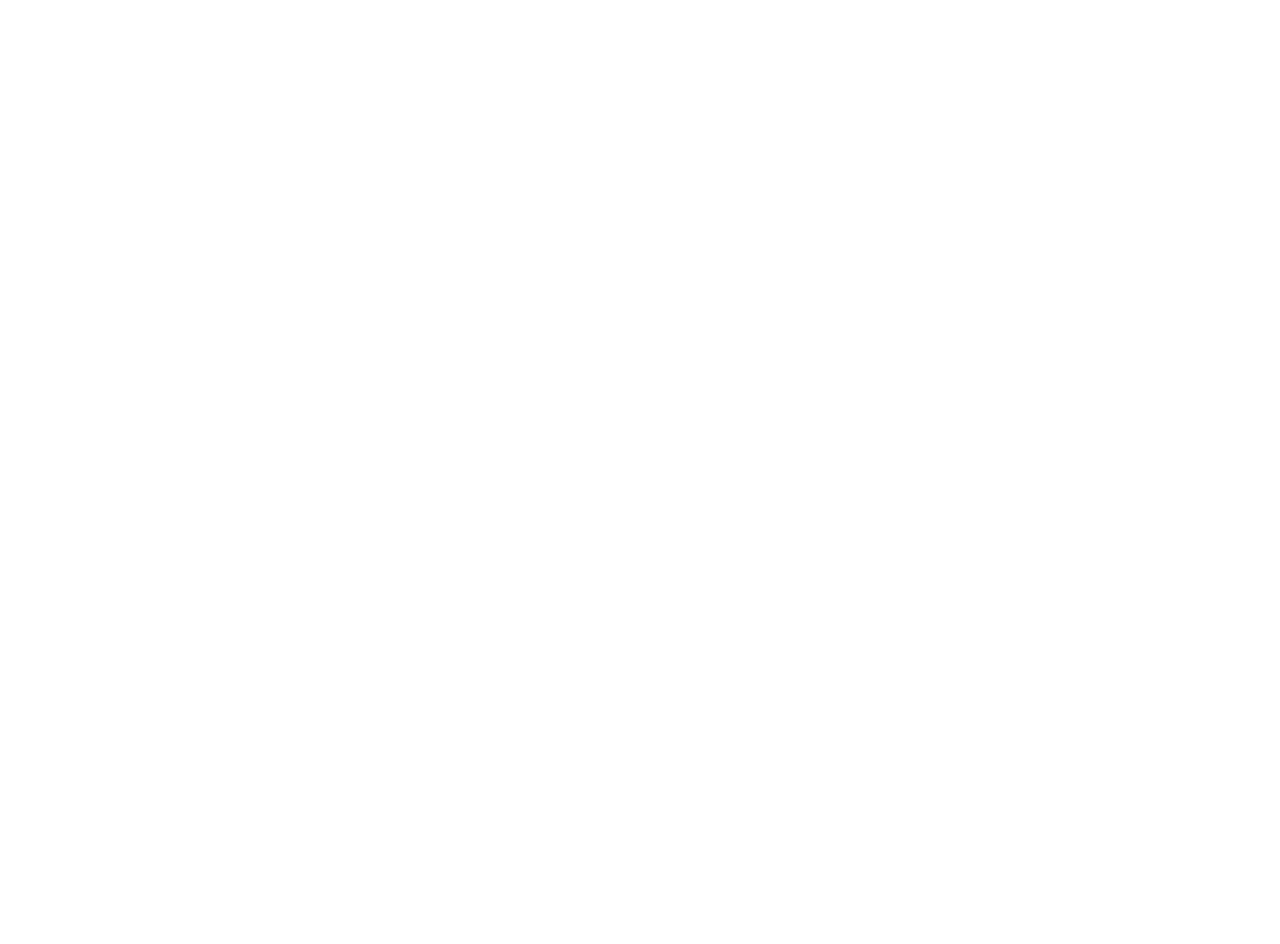
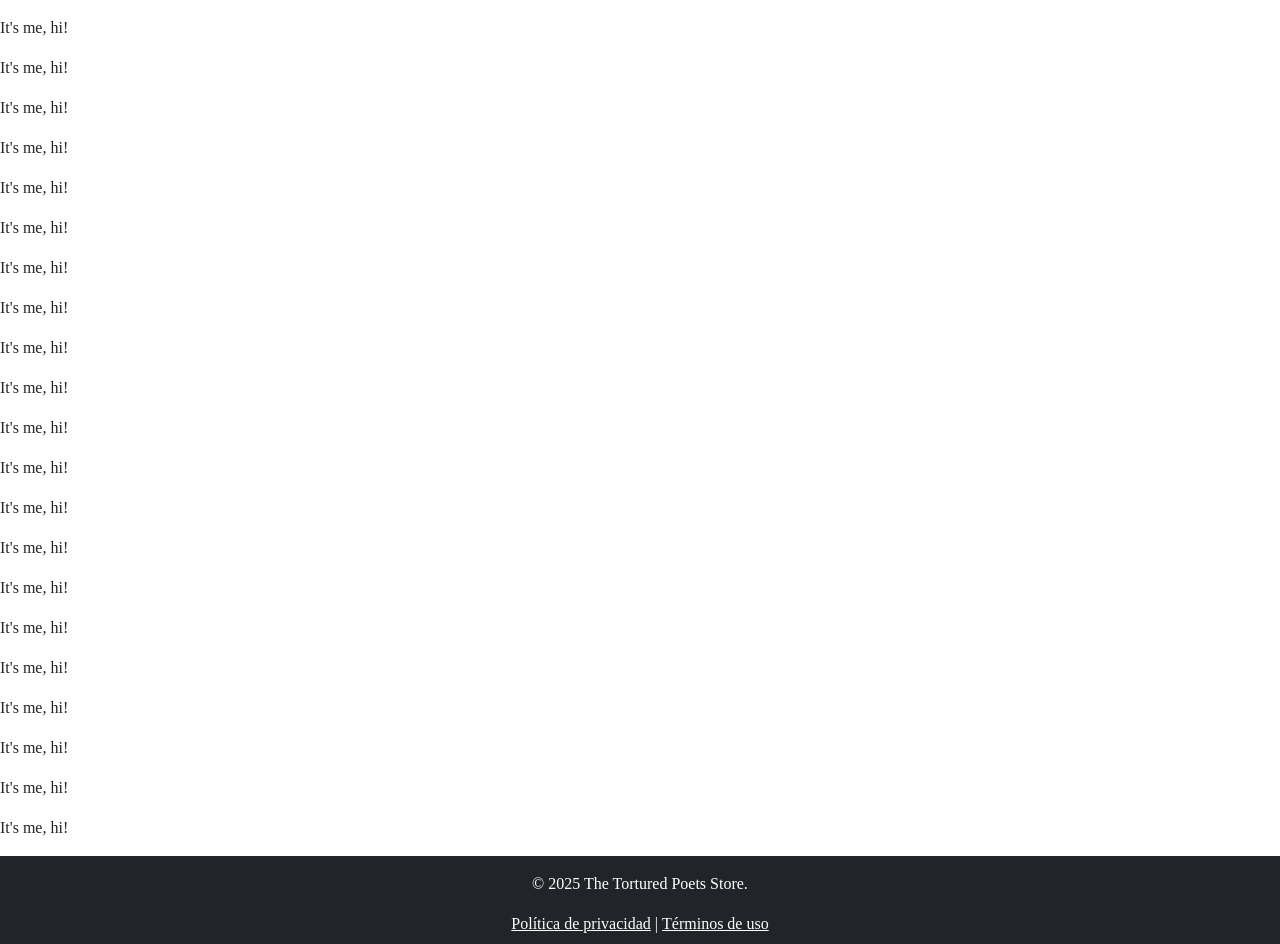
Before and after one commit to rexwithluv/ttps, a Next.js app: page / in a window 1280 px wide. Shown: the part 240-1184 px from the top of the page. Before the commit the page ends 800 px from the top, so only its background shows below. Built offline with nearby package versions, Linux system fonts and the light colour scheme.

Commit message:
ahora el footer estará siempre al final de la página aunque el contenido no ocupe la totalidad

```diff
--- a/src/app/globals.scss
+++ b/src/app/globals.scss
@@ -37,3 +37,19 @@ $theme-colors: map-merge(
 * {
   font-family: "Big-Caslon-Medium";
 }
+
+html,
+body {
+  height: 100%;
+  margin: 0;
+  display: flex;
+  flex-direction: column;
+}
+
+.main-content {
+  flex-grow: 1;
+}
+
+footer {
+  margin-top: auto;
+}
--- a/src/app/layout.js
+++ b/src/app/layout.js
@@ -1,9 +1,10 @@
 "use client";
 
 import "bootstrap/dist/css/bootstrap.min.css";
+import { useEffect } from "react";
+import Footer from "./components/Footer";
 import Navbar from "./components/Navbar";
 import "./globals.scss";
-import { useEffect } from "react";
 
 export default function RootLayout({ children }) {
   useEffect(() => {
@@ -12,9 +13,12 @@ export default function RootLayout({ children }) {
 
   return (
     <html lang="es-ES">
-      <body>
+      <body className="main-container">
         <Navbar />
-        {children}
+
+        <main className="main-content">{children}</main>
+
+        <Footer />
       </body>
     </html>
   );
--- a/src/app/page.js
+++ b/src/app/page.js
@@ -1,3 +1,32 @@
 export default function Home() {
-  return <div>It&apos;s me, hi!</div>;
+  return (
+    <div>
+      <p>It&apos;s me, hi!</p>
+      <p>It&apos;s me, hi!</p>
+      <p>It&apos;s me, hi!</p>
+      <p>It&apos;s me, hi!</p>
+      <p>It&apos;s me, hi!</p>
+      <p>It&apos;s me, hi!</p>
+      <p>It&apos;s me, hi!</p>
+      <p>It&apos;s me, hi!</p>
+      <p>It&apos;s me, hi!</p>
+      <p>It&apos;s me, hi!</p>
+      <p>It&apos;s me, hi!</p>
+      <p>It&apos;s me, hi!</p>
+      <p>It&apos;s me, hi!</p>
+      <p>It&apos;s me, hi!</p>
+      <p>It&apos;s me, hi!</p>
+      <p>It&apos;s me, hi!</p>
+      <p>It&apos;s me, hi!</p>
+      <p>It&apos;s me, hi!</p>
+      <p>It&apos;s me, hi!</p>
+      <p>It&apos;s me, hi!</p>
+      <p>It&apos;s me, hi!</p>
+      <p>It&apos;s me, hi!</p>
+      <p>It&apos;s me, hi!</p>
+      <p>It&apos;s me, hi!</p>
+      <p>It&apos;s me, hi!</p>
+      <p>It&apos;s me, hi!</p>
+    </div>
+  );
 }
```
